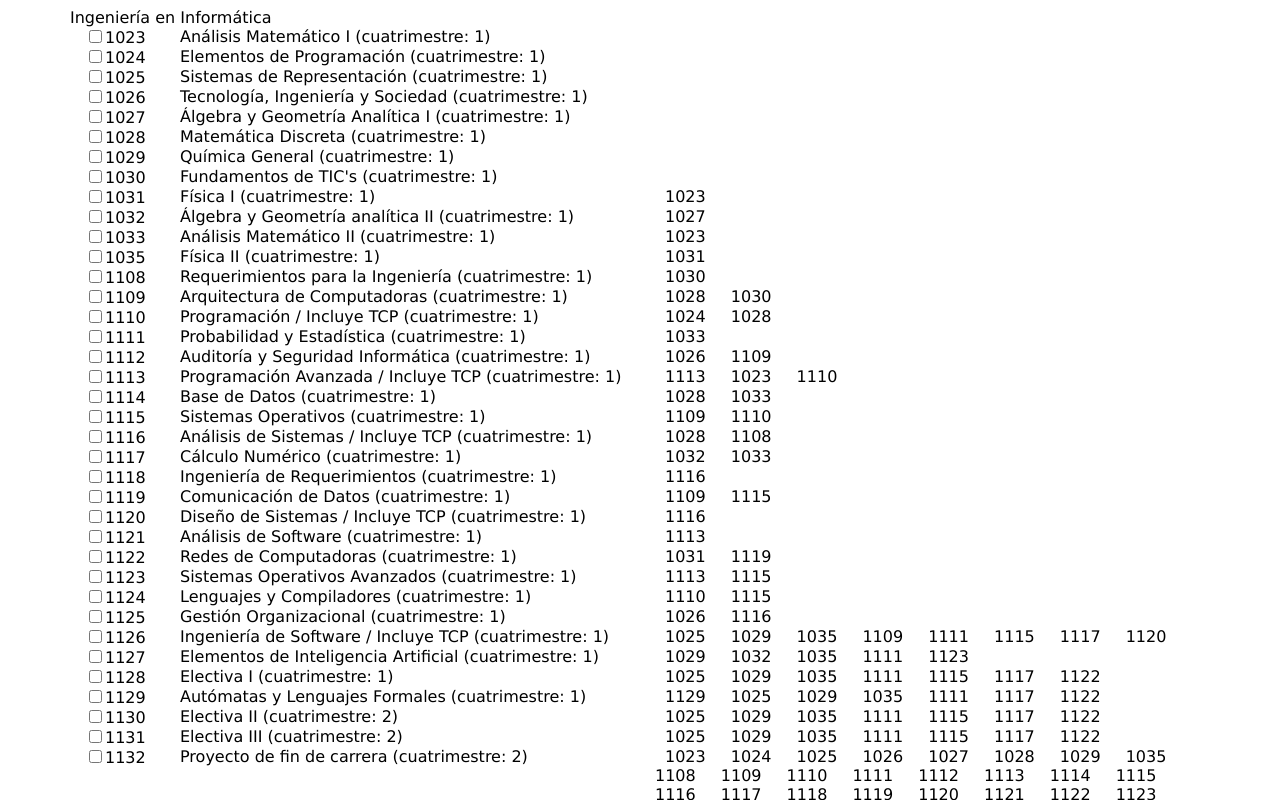
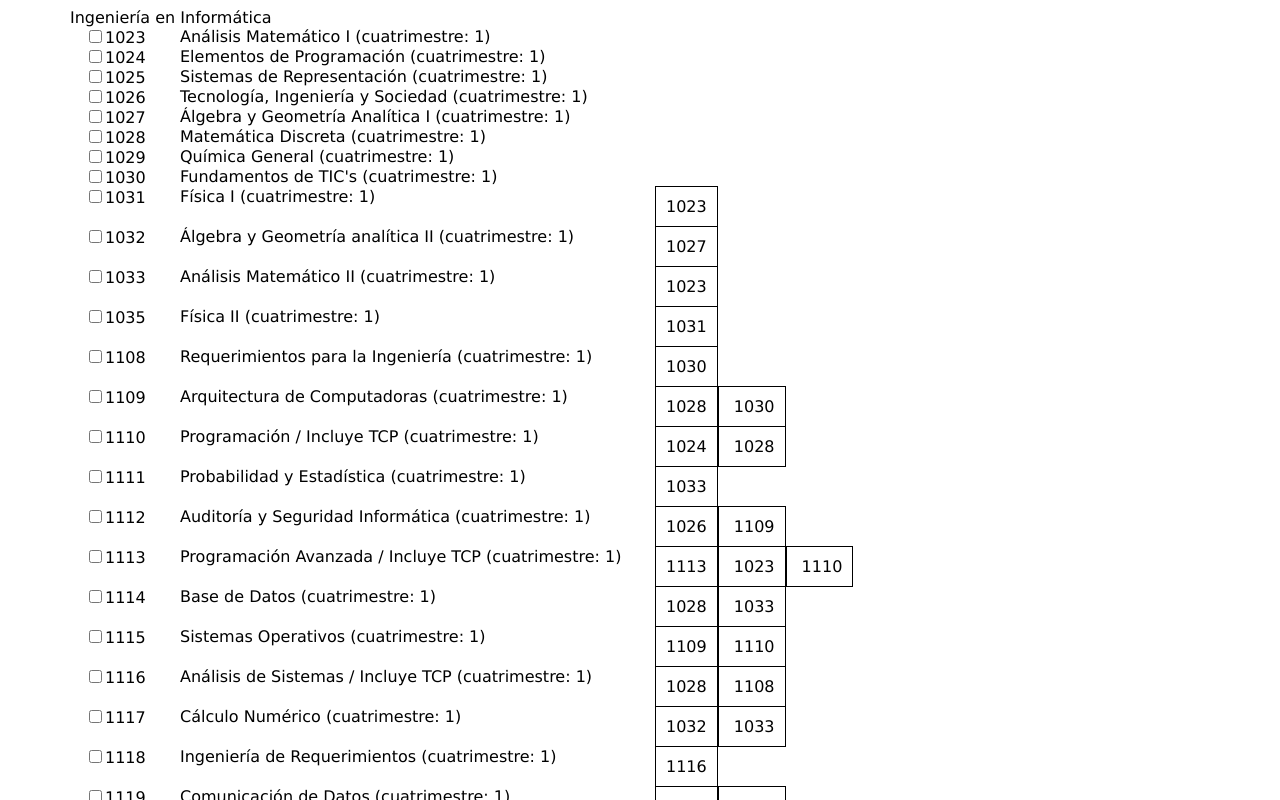
Before and after one commit to hshugo/plan-estudio, a React app: page / in a window 1280 px wide. Shown: the top 800 px of the page. Built offline with nearby package versions, Linux system fonts and the light colour scheme.

Commit message:
Add styles to correlatives

```diff
--- a/components/PlanMateria.js
+++ b/components/PlanMateria.js
@@ -31,7 +31,7 @@ class PlanMateria_ extends Component {
 
     handleChange(event) {
       this.setState({ [event.target.value]: event.target.value });
-      const codigo =event.target.value;
+      const codigo = event.target.value;
       if( event.target.checked ){
         this.props.addMateria({ codigo });
       }else{
--- a/style/style.scss
+++ b/style/style.scss
@@ -7,12 +7,17 @@ body {
     font-family: 'Verdana';
 }
 .active{
+    border: 1px solid black;
+    line-height: 2.5;
     color: white;
     background: green;
     padding: 10px;
 
 }
 .inactive{
+    border: 1px solid black;
+    line-height: 2.5;
     color:black;
+    background: white;
     padding: 10px;
 }
```
